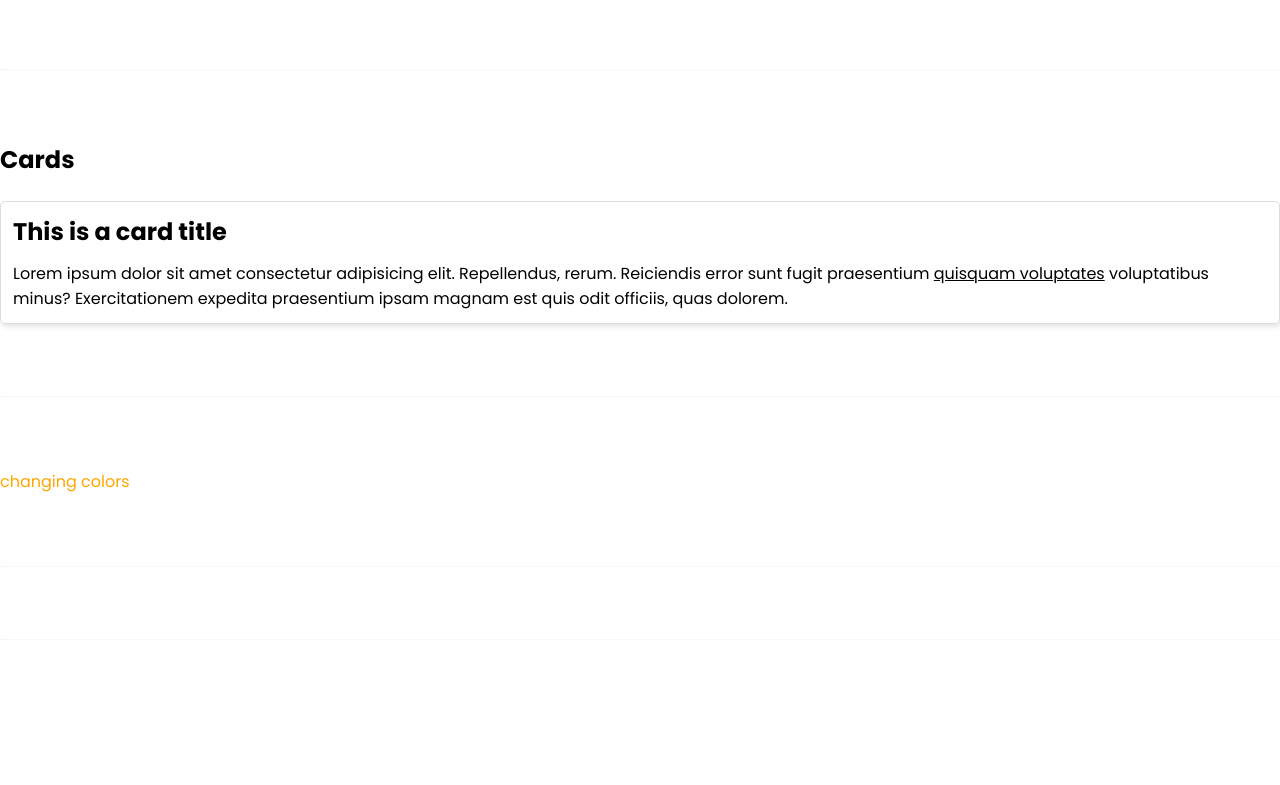
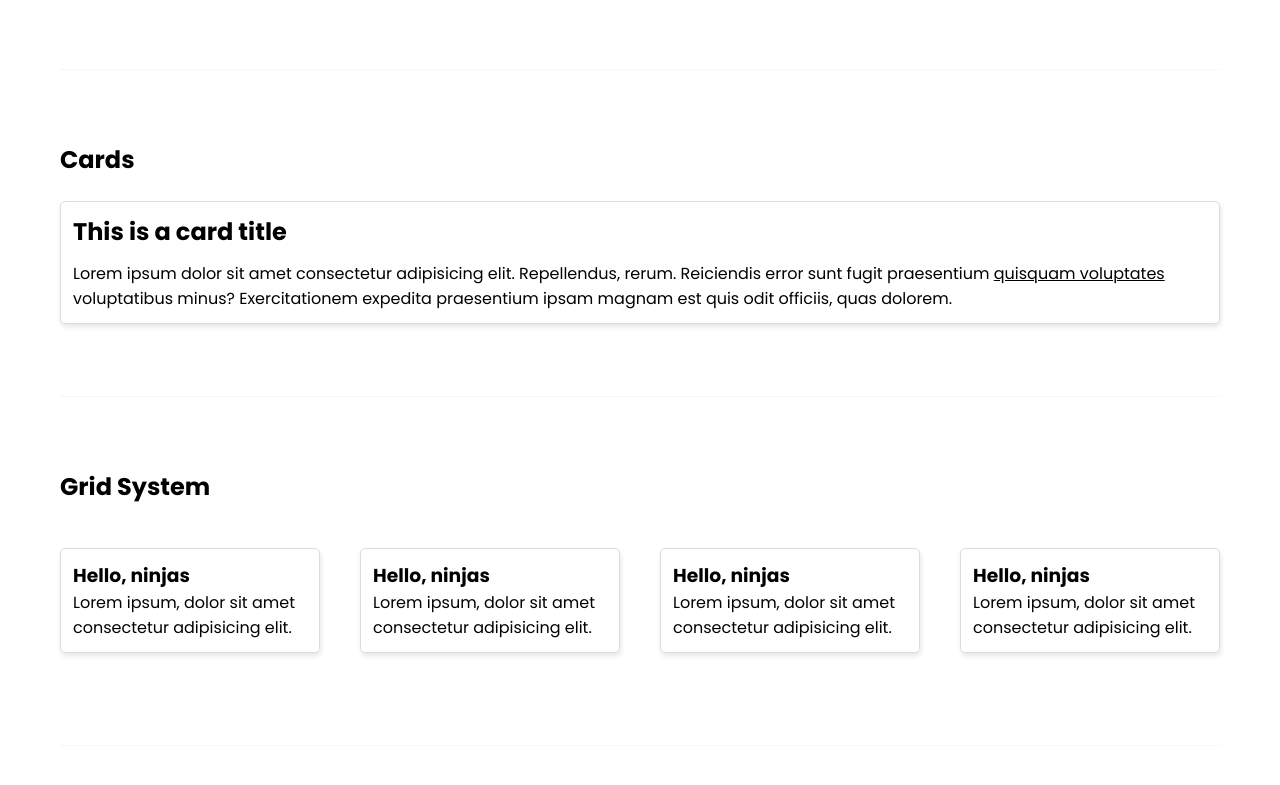
Before and after one commit to KorenPapazian/sasslib, a website built with Vite: page index.html in a window 1280 px wide. Shown: the part 869-1654 px from the top of the page. Before the commit the page ends 1581 px from the top, so only its background shows below. Built offline with nearby package versions, Linux system fonts and the light colour scheme.

Commit message:
Add Grid system

```diff
--- a/index.html
+++ b/index.html
@@ -10,6 +10,7 @@
 </head>
 
 <body>
+  <div class="container">
     <!-- colors -->
     <h2 class="mb-2">Colors</h2>
     <span class="text-primary">primary text</span> |
@@ -81,8 +82,10 @@
     <h2 class="mb-2">Cards</h2>
     <div class="card">
       <h1 class="card--title">This is a card title</h1>
-    <p class="card--body">Lorem ipsum dolor sit amet consectetur adipisicing elit. Repellendus, rerum. Reiciendis error
-      sunt fugit praesentium <a href="#">quisquam voluptates</a> voluptatibus minus? Exercitationem expedita praesentium
+      <p class="card--body">Lorem ipsum dolor sit amet consectetur adipisicing elit. Repellendus, rerum. Reiciendis
+        error
+        sunt fugit praesentium <a href="#">quisquam voluptates</a> voluptatibus minus? Exercitationem expedita
+        praesentium
         ipsam magnam
         est quis odit officiis, quas dolorem.</p>
     </div>
@@ -90,14 +93,40 @@
     <hr class="mt-4 mb-4">
 
     <!-- grid system -->
-  <div class="responsive-test">changing colors</div>
+    <h2 class="mb-2">Grid System</h2>
+    <div class="row gap-2 justify-center">
+      <div class="col-12-xs col-5-sm col-3-xl">
+        <div class="card">
+          <h3 class="card-title">Hello, ninjas</h3>
+          <p class="card-body">Lorem ipsum, dolor sit amet consectetur adipisicing elit.</p>
+        </div>
+      </div>
+      <div class="col-12-xs col-5-sm col-3-xl">
+        <div class="card">
+          <h3 class="card-title">Hello, ninjas</h3>
+          <p class="card-body">Lorem ipsum, dolor sit amet consectetur adipisicing elit.</p>
+        </div>
+      </div>
+      <div class="col-12-xs col-5-sm col-3-xl">
+        <div class="card">
+          <h3 class="card-title">Hello, ninjas</h3>
+          <p class="card-body">Lorem ipsum, dolor sit amet consectetur adipisicing elit.</p>
+        </div>
+      </div>
+      <div class="col-12-xs col-5-sm col-3-xl">
+        <div class="card">
+          <h3 class="card-title">Hello, ninjas</h3>
+          <p class="card-body">Lorem ipsum, dolor sit amet consectetur adipisicing elit.</p>
+        </div>
+      </div>
+    </div>
 
     <hr class="mt-4 mb-4">
 
     <!-- utilities -->
 
     <hr class="mt-4 mb-4">
-
+  </div>
 </body>
 
 </html>
--- /dev/null
+++ b/sasslib/_grid.scss
@@ -0,0 +1,95 @@
+@use "sass:math";
+
+$grid-columns: 12;
+$grid-gaps: (
+    "0": 0,
+    "1": 10px,
+    "2": 20px,
+    "3": 30px,
+);
+$layout-values: flex-start, flex-end, center, space-between, space-around;
+
+// base layout classes
+.container {
+    width: 100%;
+    max-width: 1200px;
+    margin: 0 auto;
+    padding: 0 20px;
+    box-sizing: border-box;
+}
+
+.row {
+    display: flex;
+    flex-flow: row wrap;
+}
+
+// grid gaps
+@each $key,
+$val in $grid-gaps {
+    .gap-#{$key}>* {
+        padding: $val;
+    }
+
+    .gap-#{$key} {
+        margin-left: -$val;
+        margin-right: -$val;
+    }
+}
+
+// justify content classes
+@each $val in $layout-values {
+    .justify-#{$val} {
+        justify-content: $val;
+    }
+}
+
+// col classes
+@include xs {
+    @for $i from 1 through $grid-columns {
+        .col-#{$i}-xs {
+            box-sizing: border-box;
+            flex-grow: 0;
+            width: math.div($i * 100%, $grid-columns);
+        }
+    }
+}
+
+@include sm {
+    @for $i from 1 through $grid-columns {
+        .col-#{$i}-sm {
+            box-sizing: border-box;
+            flex-grow: 0;
+            width: math.div($i * 100%, $grid-columns);
+        }
+    }
+}
+
+@include md {
+    @for $i from 1 through $grid-columns {
+        .col-#{$i}-md {
+            box-sizing: border-box;
+            flex-grow: 0;
+            width: math.div($i * 100%, $grid-columns);
+        }
+    }
+}
+
+@include lg {
+    @for $i from 1 through $grid-columns {
+        .col-#{$i}-lg {
+            box-sizing: border-box;
+            flex-grow: 0;
+            width: math.div($i * 100%, $grid-columns);
+        }
+    }
+}
+
+@include xl {
+    @for $i from 1 through $grid-columns {
+        .col-#{$i}-xl {
+            box-sizing: border-box;
+            flex-grow: 0;
+            width: math.div($i * 100%, $grid-columns);
+        }
+    }
+}
--- a/sasslib/style.scss
+++ b/sasslib/style.scss
@@ -5,6 +5,7 @@
 //base & layout
 @import 'base';
 @import 'breakpoints';
+@import 'grid';
 
 //colors
 @import 'colors';
```
Lines whose indentation alone changed are shown as unchanged.
